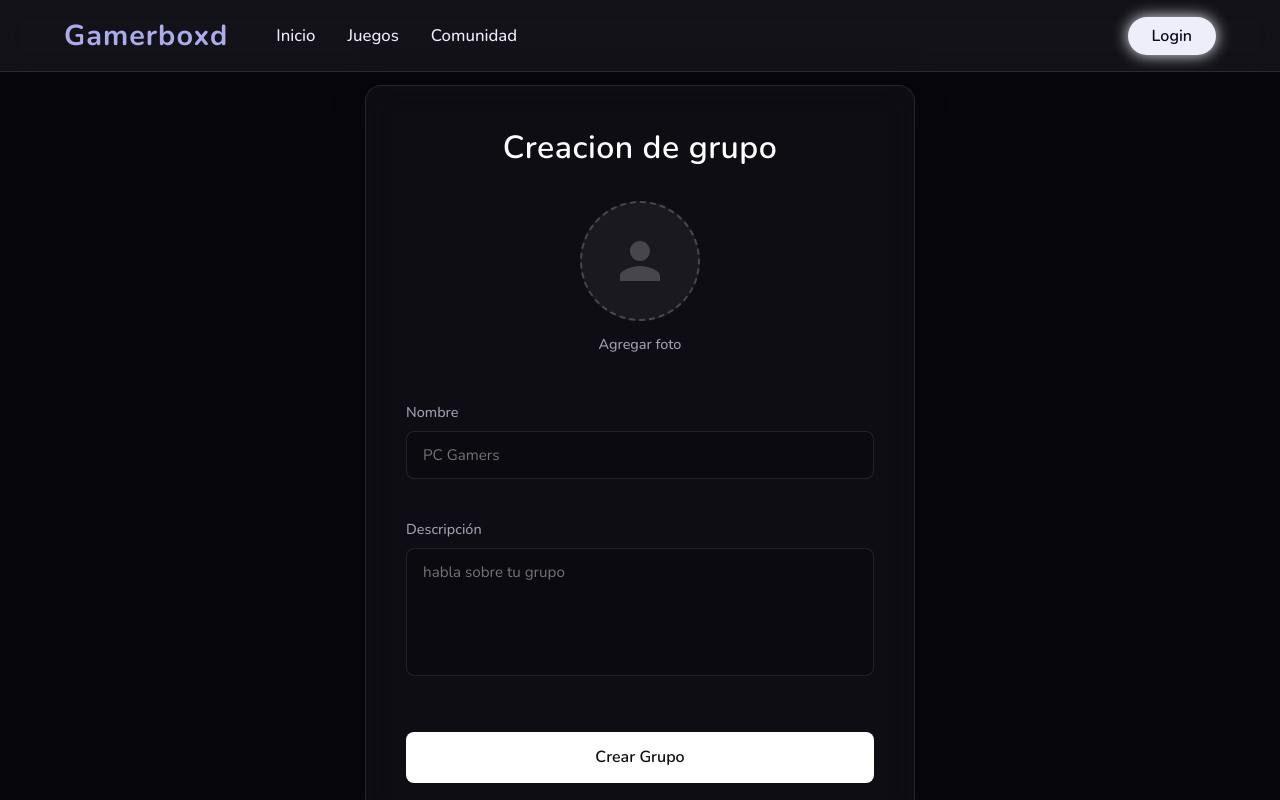
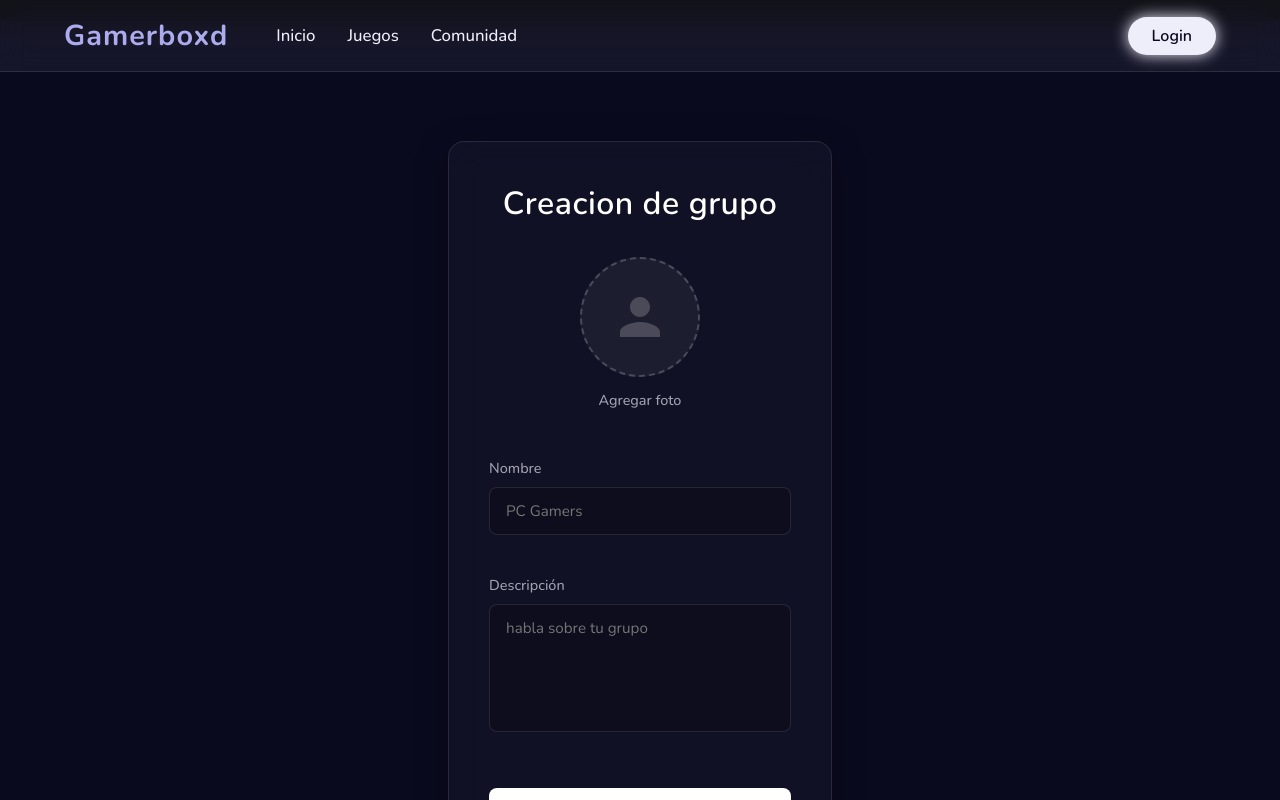
Before and after one commit to juabn/gamerboxd_Java_TP, a React (Vite) app in the folder Frontend/: page /CrearGrupo in a window 1280 px wide. Shown: the top 800 px of the page. Built offline with nearby package versions, Linux system fonts and the light colour scheme.

Commit message:
css arreglo

```diff
--- a/Frontend/src/pages/crearGrupo/crearGrupo.css
+++ b/Frontend/src/pages/crearGrupo/crearGrupo.css
@@ -1,17 +1,15 @@
-.body{
+.crearGrupoBody{
 	background-color: var(--color1);
 	display:flex;
 	flex-direction:column;
 	align-items:center;
-	min-height:100vh;
 	justify-content:space-between;
-	padding-top:5.5rem;
+
 
 }
 
 .form-container {
-	max-width: 550px;
-  margin: 4rem auto;
+  margin: 0rem auto;
   padding: 2.5rem;
 
   background: rgba(255, 255, 255, 0.03);
@@ -21,6 +19,13 @@
   border-radius: 16px;
   box-shadow: 0 8px 32px 0 rgba(0, 0, 0, 0.37);
   color: #e0e0e0;
+  width:30%
+}
+
+.crearGrupoHeader{
+	height:100%;
+	padding:15vh 0;
+	width:100%
 }
 
 .gaming-form{
--- a/Frontend/src/pages/crearGrupo/crearGrupo.jsx
+++ b/Frontend/src/pages/crearGrupo/crearGrupo.jsx
@@ -58,6 +58,7 @@ export default function CrearGrupo(){
 
 	  return (
 		<section className="crearGrupoBody">
+			<header className="crearGrupoHeader">
 		    <div className="form-container">
 		      <h2 className="form-title">Creacion de grupo</h2>
 
@@ -113,12 +114,16 @@ export default function CrearGrupo(){
 
 		        <button type="submit" className="submit-btn">Crear Grupo</button>
 		      </form>
+
 		    </div>
+			</header>
 
 			<section className="footer">
 				<FooterC/>
 			</section>
+
 		</section>
+
 
 
 	  );
```
